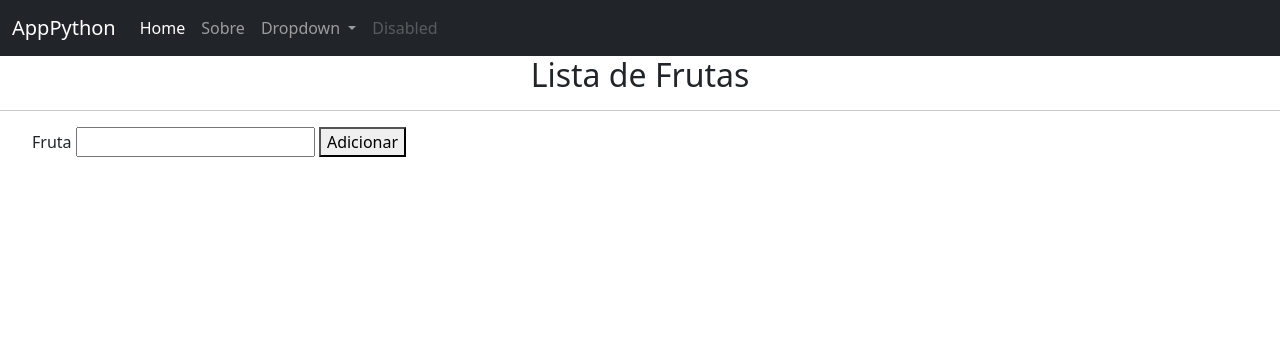
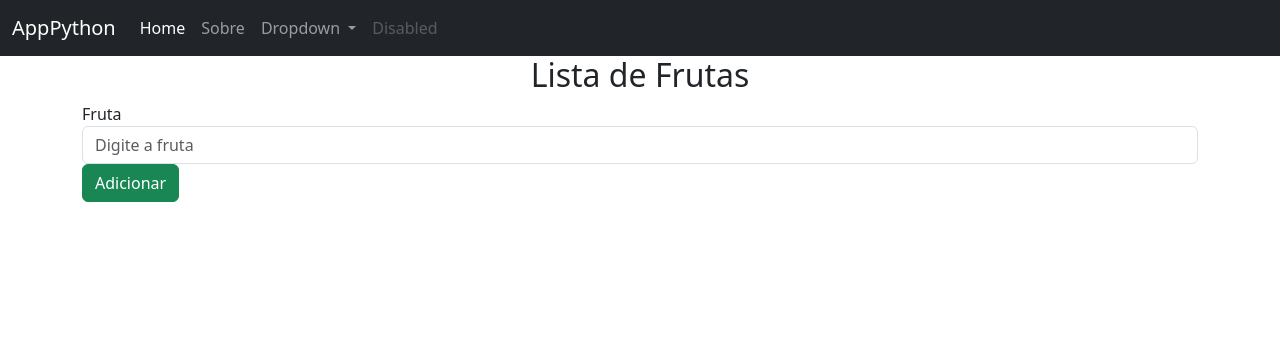
Before and after one commit to joaovictorcmd/ex, a Flask app: page / in a window 1280 px wide. Shown: the top 356 px of the page. Run offline with Flask 3, Linux system fonts and the light colour scheme.

Commit message:
Customizing visual elements

```diff
--- a/templates/base.html
+++ b/templates/base.html
@@ -47,8 +47,10 @@
             </div>
         </div>
     </nav>
-    {% block content %}
-    {% endblock content %}
+    <div class="container">
+        {% block content %}
+        {% endblock content %}
+    </div>
     <script src="https://cdn.jsdelivr.net/npm/bootstrap@5.3.2/dist/js/bootstrap.bundle.min.js"
         integrity="sha384-C6RzsynM9kWDrMNeT87bh95OGNyZPhcTNXj1NW7RuBCsyN/o0jlpcV8Qyq46cDfL"
         crossorigin="anonymous"></script>
--- a/templates/index.html
+++ b/templates/index.html
@@ -1,16 +1,17 @@
 {% extends 'base.html' %}
 {% block content %}
 <h2 style="text-align: center">Lista de Frutas</h2>
-<hr>
-<ol>
+<ul class="list-group">
     {% for fruta in frutas %}
-    <li>{{fruta}}</li>
+    <li class="list-group-item">{{fruta}}</li>
     {% endfor %}
 
     <form action="{{url_for('principal')}}" method="POST">
-        <label>Fruta</label>
-        <input type="text" name="fruta">
-        <button>Adicionar</button>
+        <div class="form-group">
+            <label for="exemploFruta">Fruta</label>
+            <input type="text" name="fruta" class="form-control" id="exemploFruta" placeholder="Digite a fruta">
+        </div>
+        <button type="submit" class="btn btn-success">Adicionar</button>
     </form>
-</ol>
+</ul>
 {% endblock content %}
```
Also changed, not shown: templates/sobre.html (+10 -6 lines).
